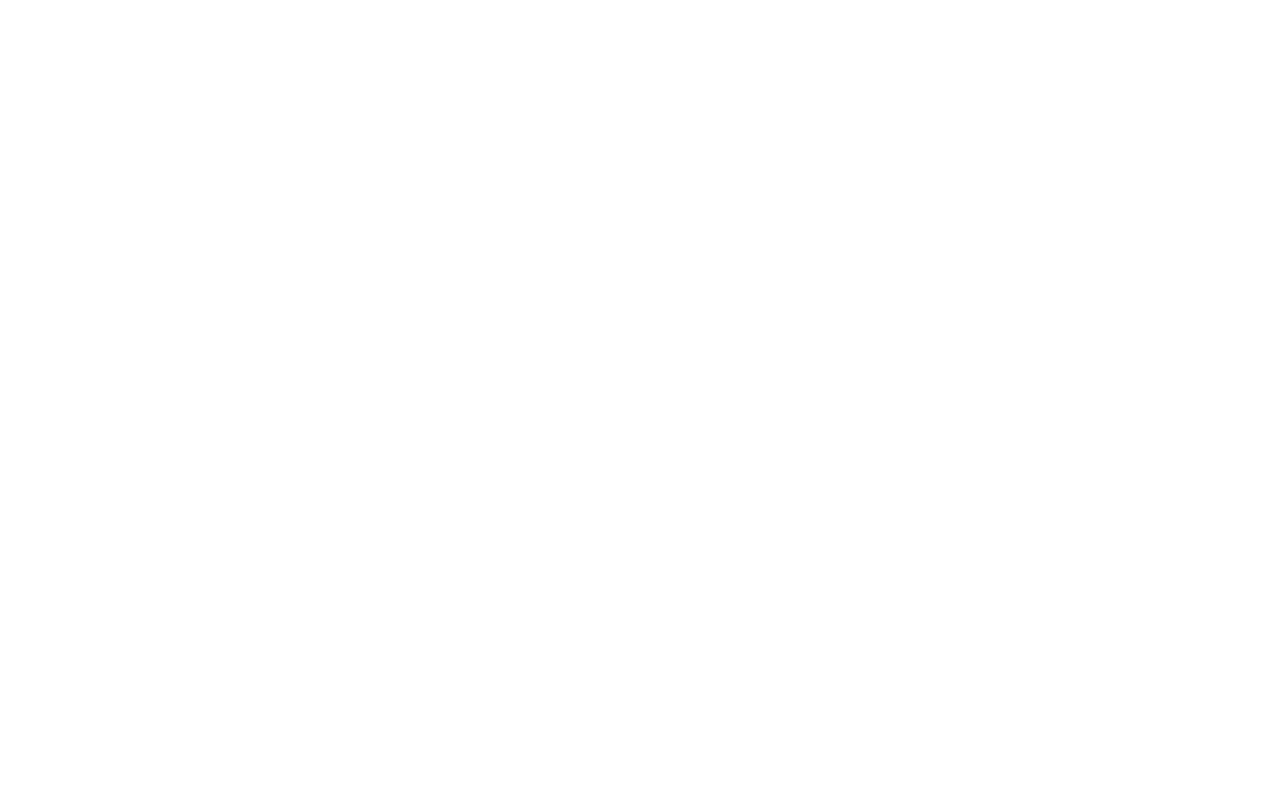
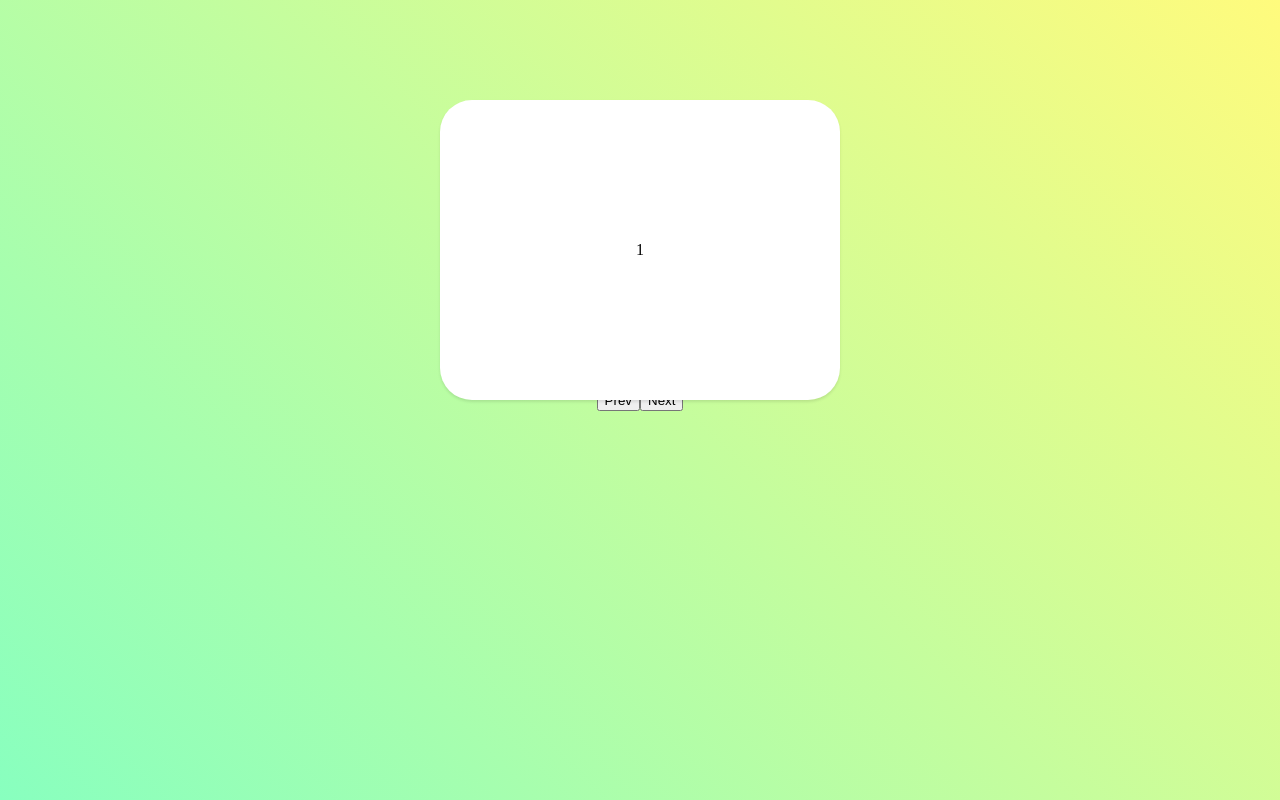
Before and after one commit to misobae/learning-project, a React (Create React App) app: page / in a window 1280 px wide. Built offline with nearby package versions, Linux system fonts and the light colour scheme.

Commit message:
feat: Slider

```diff
--- a/src/App.tsx
+++ b/src/App.tsx
@@ -1,4 +1,9 @@
-import { createGlobalStyle } from "styled-components";
+import styled, { createGlobalStyle } from "styled-components";
+import {
+  motion,
+  AnimatePresence
+} from "framer-motion";
+import { useState } from "react";
 
 const GlobalStyle = createGlobalStyle`
   @import url('https://fonts.googleapis.com/css2?family=Source+Sans+Pro:wght@300;400&display=swap');
@@ -24,9 +29,84 @@
   }
 `;
 
+const Wrapper = styled(motion.div)`
+  display: flex;
+  justify-content: center;
+  align-items: center;
+  width: 100vw;
+  height: 100vh;
+  background-color: #85FFBD;
+  background-image: linear-gradient(45deg, rgb(136, 255, 191) 0%, rgb(255, 251, 125) 100%);
+`;
+
+const Box = styled(motion.div)`
+  display: flex;
+  justify-content: center;
+  align-items: center;
+  position: absolute;
+  top: 100px;
+  width: 400px;
+  height: 300px;
+  background-color: #fff;
+  border-radius: 32px;
+  box-shadow: 0 2px 3px rgba(0, 0, 0, 0.1);
+`;
+
+const sliderVar = {
+  entry: (back: boolean) => {
+    return {
+      x: back ? -500 : 500,
+      opacity: 0,
+      scale: 0
+    }
+  },
+  center: {
+    x: 0,
+    opacity: 1,
+    scale: 1
+  },
+  exit: (back: boolean) => {
+    return {
+      x: back ? 500 : -500,
+      opacity: 0,
+      scale: 0,
+      transition: { duration: 1 }
+    }
+  }
+}
+
+
 function App() {
+  const [visible, setVisible] = useState(1);
+  const [back, setBack] = useState(false);
+  const nextPlease = () => {
+    setBack(false);
+    setVisible((prev) => prev === 9 ? 9 : prev + 1);
+  }
+  const prevPlease = () => {
+    setBack(true);
+    setVisible((prev) => prev === 1 ? 1 : prev - 1);
+  }
   return (
-    <GlobalStyle />
+    <>
+      <GlobalStyle />
+      <Wrapper>
+        <AnimatePresence custom={back}>
+          <Box
+            key={visible}
+            custom={back}
+            variants={sliderVar}
+            initial="entry"
+            animate="center"
+            exit="exit"
+            >
+              {visible}
+            </Box>
+        </AnimatePresence>
+        <button onClick={prevPlease}>Prev</button>
+        <button onClick={nextPlease}>Next</button>
+      </Wrapper>
+    </>
   );
 }
 
```
